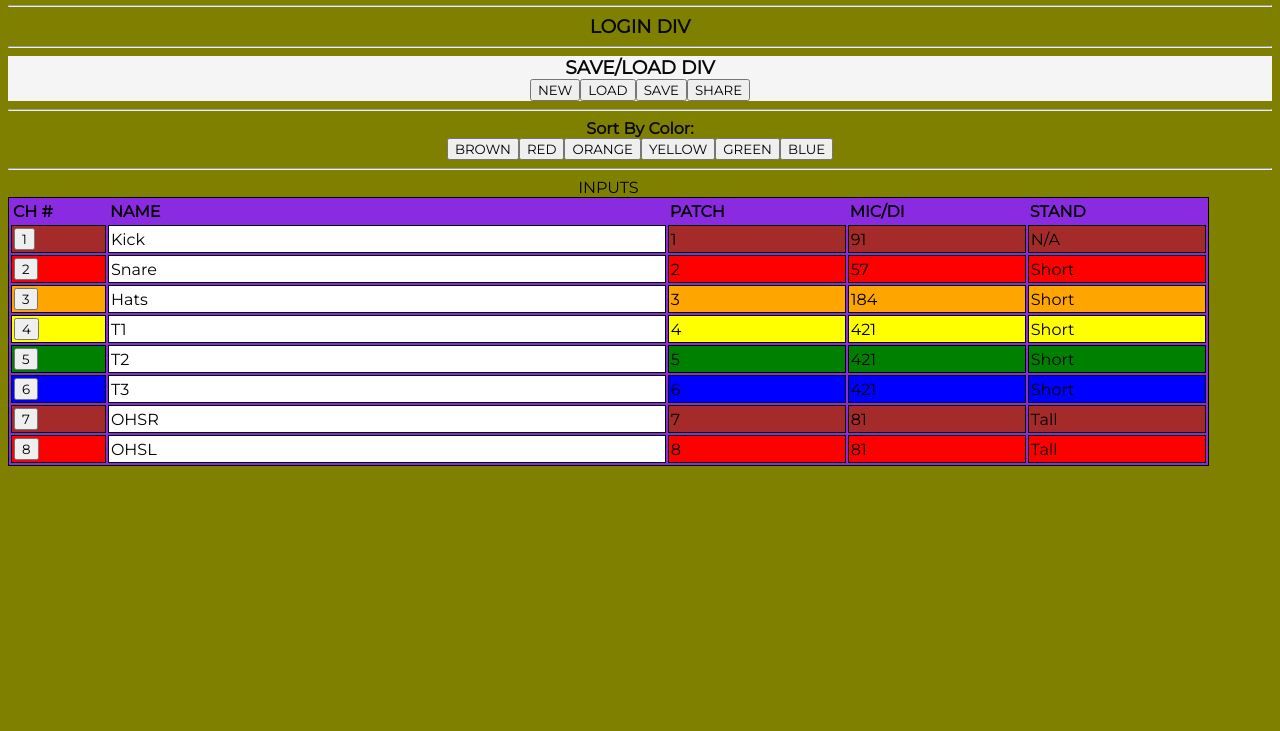
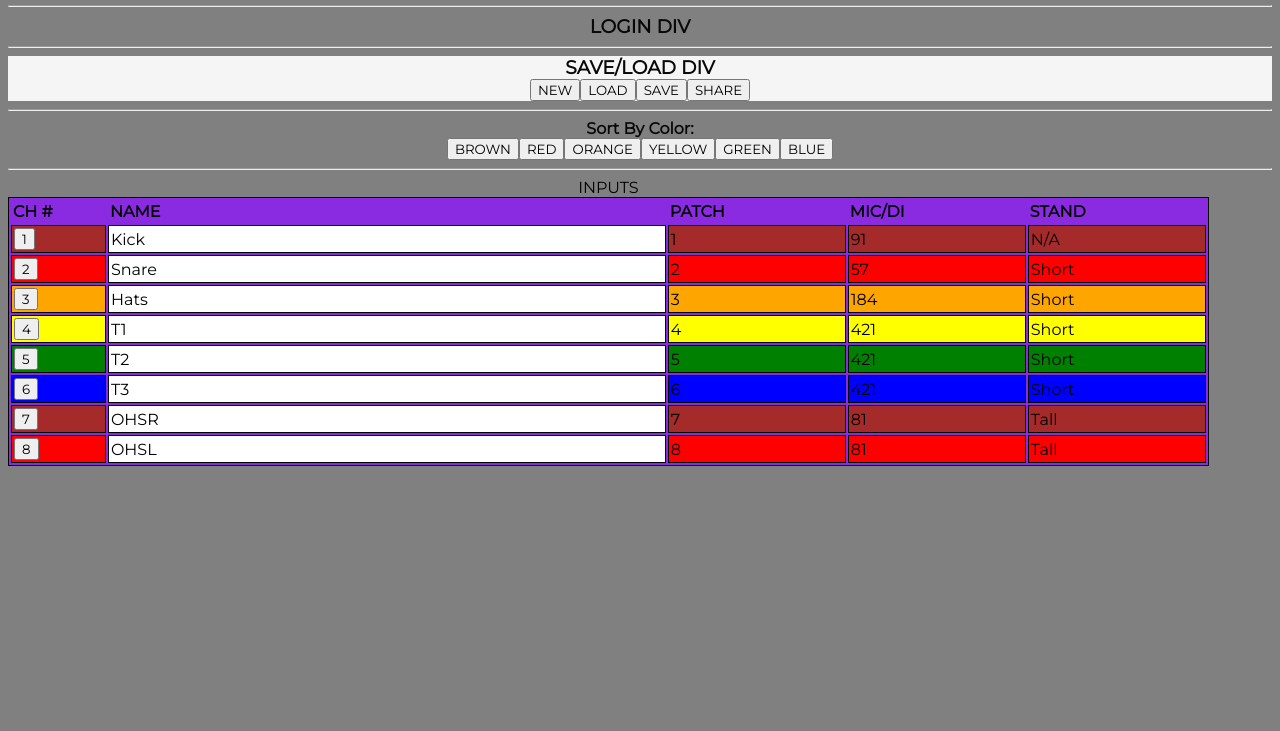
Before and after one commit to Dan-Druff/patchbae, a plain HTML site: page patchbae.html in a window 1280 px wide. Shown: the part 69-800 px from the top of the page. Drawn offline with Linux system fonts and the light colour scheme; a script that the page names is missing.

Commit message:
Grey Master

```diff
--- a/patchbae.css
+++ b/patchbae.css
@@ -3,7 +3,7 @@
 
 }
 body {
-    background-color: olive;
+    background-color: rgb(128, 128, 128);
 }
 h1, h2, h3, h4, h5, p {
 color: rgb(8, 8, 8);
```
